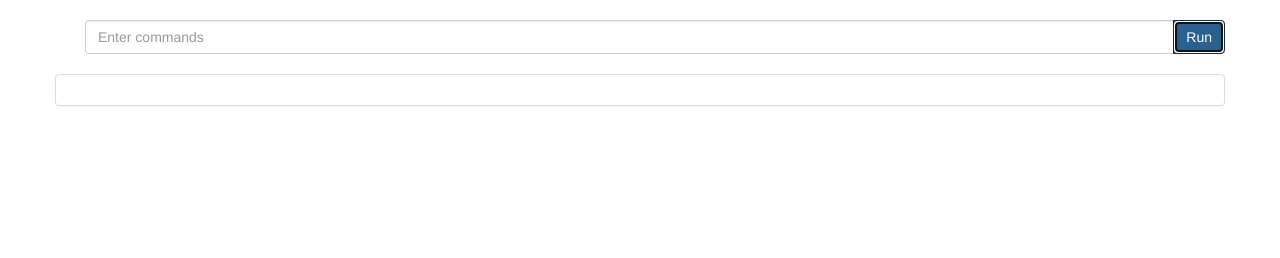
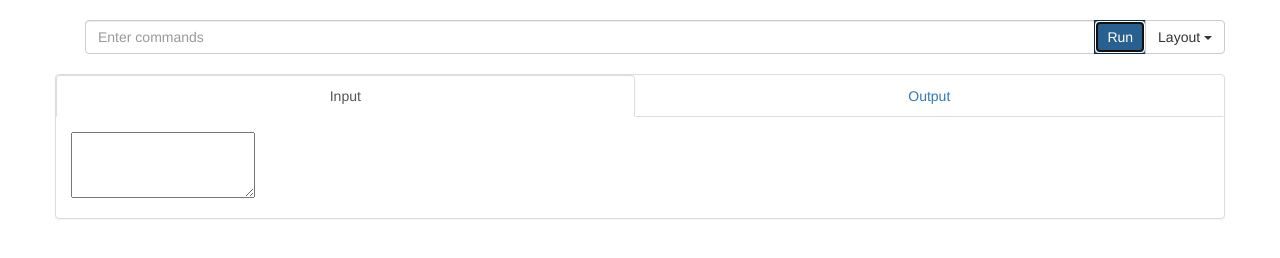
Before and after one commit to Doklet/terminal, a website: page app/index.html in a window 1280 px wide. Both pictures are taken after a click on the button "Run". Drawn offline with nearby package versions, Linux system fonts and the light colour scheme; some packages are replaced by stand-ins of ours; files that its build step writes are made by us from their sources; no server answers.

Commit message:
Better layout

```diff
--- a/app/scripts/controllers/main.js
+++ b/app/scripts/controllers/main.js
@@ -25,18 +25,18 @@ angular.module('terminalApp')
     $scope.submit = function() {
       $scope.info = undefined;
       $scope.error = undefined;
-      $scope.content = undefined;
+      $scope.output = undefined;
 
-      PipeService.run($scope.pipe)
+      PipeService.run($scope.pipe, $scope.input)
         .success(function(Response) {
 
           /*$scope.type = Response.headers('Content-Type');*/
-          $scope.content = Response;
+          $scope.output = Response;
         })
         .error(function(Response) {
           $scope.info = undefined;
           $scope.error = 'Failed to execute command';
-          $scope.content = Response;
+          $scope.output = Response;
         });
     };
 
--- a/app/scripts/services/pipe-service.js
+++ b/app/scripts/services/pipe-service.js
@@ -3,9 +3,9 @@
 angular.module('terminalApp')
   .service('PipeService', function PipeService($http) {
 
-    this.run = function(Pipe) {
+    this.run = function(Pipe, Input) {
       var PipeArg = 'pipe=' + Pipe;
-      return $http.post('/api/pipe/run?' + PipeArg);
+      return $http.post('/api/pipe/run?' + PipeArg, Input);
     };
 
   });
--- a/app/views/main.html
+++ b/app/views/main.html
@@ -8,6 +8,15 @@
         <input type="text" class="form-control" ng-model="pipe" placeholder="Enter commands">
         <span class="input-group-btn">
           <button class="btn btn-primary" type="button" ng-click="submit()">Run</button>
+          <button type="button" class="btn btn-default dropdown-toggle" data-toggle="dropdown">Layout
+            <span class="caret"></span>
+          </button>
+          <ul class="dropdown-menu" role="menu">
+            <li><a href="#">Tab</a>
+            </li>
+            <li><a href="#">Side By Side</a>
+            </li>
+          </ul>
         </span>
       </div>
       <div class="panel panel-default" ng-show="pipe.length > 0">
@@ -18,21 +27,7 @@
               <td style="border-top: none;">{{s.desc}}</td>
               <td style="border-top: none;">{{s.example}}</td>
             </tr>
-
           </table>
-
-<!--           <ul class="list-unstyled">
-
-            <li ng-repeat="s in suggestions | filter:pipe">
-              <p>
-                {{s.name}}
-                <span class="pull-right">
-                  {{s.desc}} {{s.example}}
-                </span>
-              </p>
-            </li>
-
-          </ul> -->
         </div>
       </div>
     </div>
@@ -45,9 +40,21 @@
 </div>
 <div class="row">
   <div class="panel panel-default">
+    <ul class="nav nav nav-tabs nav-justified" role="tablist">
+      <li role="presentation" class="active"><a>Input</a>
+      </li>
+      <li role="presentation"><a>Output</a>
+      </li>
+    </ul>
     <div class="panel-body">
-      {{content}}
+      <div class="row">
+        <div class="col-md-6">
+          <textarea rows="3" ng-model="input"></textarea>
+        </div>
+        <div class="col-md-6">
+          {{output}}
+        </div>
+      </div>
     </div>
   </div>
 </div>
-</div>
```
